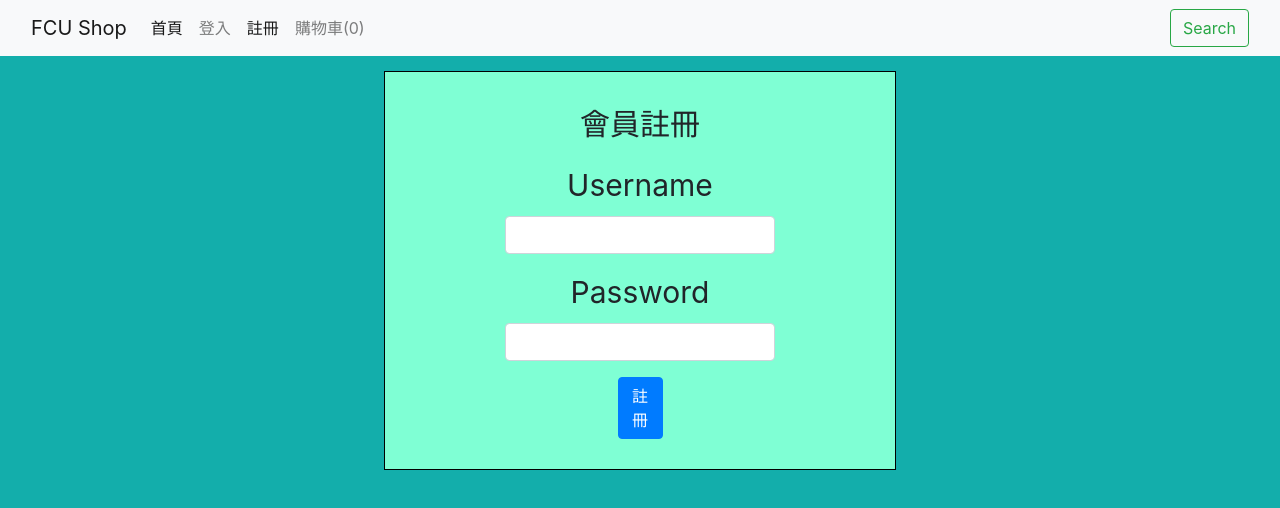
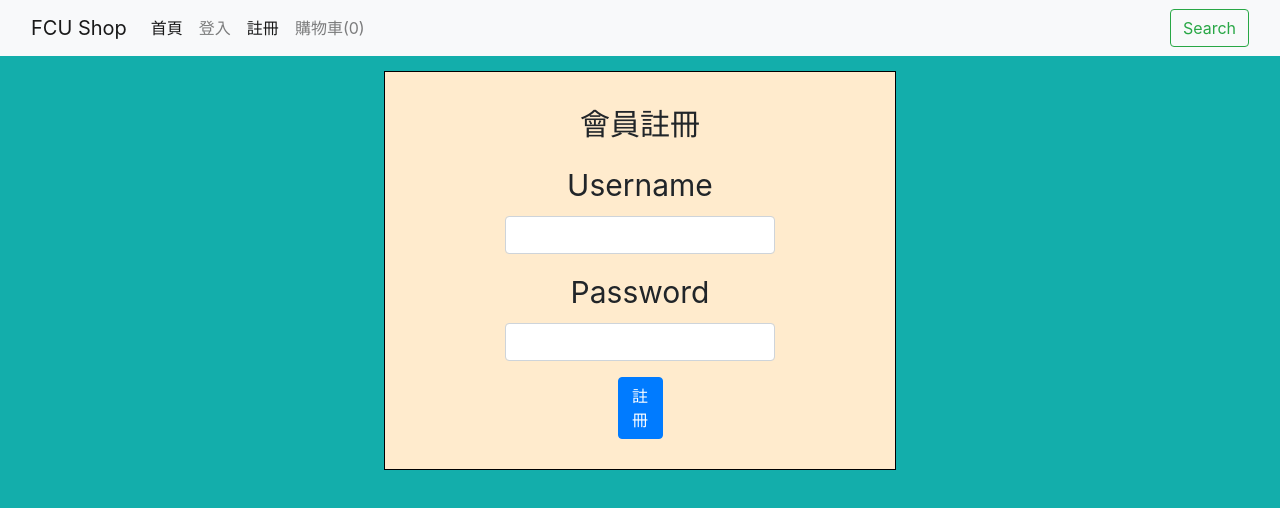
Before and after one commit to FCU-IECS-22/FcuShopWeb, a Vue app: page /#/signup in a window 1280 px wide. Shown: the top 508 px of the page. Built offline with nearby package versions, Linux system fonts and the light colour scheme.

Commit message:
修改登入頁面跟註冊頁面的底色

```diff
--- a/src/page/Account.vue
+++ b/src/page/Account.vue
@@ -1,5 +1,5 @@
 <template>
-  <form @submit.prevent modelAttribute="product" class="form loginwindow" action="/login" method="post">
+  <form @submit.prevent modelAttribute="product" :class="isSign" class="form loginwindow" action="/login" method="post" >
     <p>會員{{path}}</p>
     <div class="mb-3">
       <label for="username" class="form-label ">Username</label>
@@ -29,6 +29,10 @@ export default {
       else if(this.$route.name == 'signup') return "註冊"
       return "System Error"
     },
+    isSign: function () {
+      if(this.$route.name == 'signup') return "Signup"
+      else return "Login"
+    },
   },
   components: {
   },
@@ -55,11 +59,16 @@ export default {
 
 
 <style scoped>
+.Login{
+  background-color:aquamarine;
+}
+.Signup{
+  background-color:blanchedalmond;
+}
 .loginwindow{
   font-size: 30px;
   text-align: center;
   width:40%;
-  background-color:aquamarine;
   margin: auto;
   margin-top: 15px;
   padding: 30px;
```
